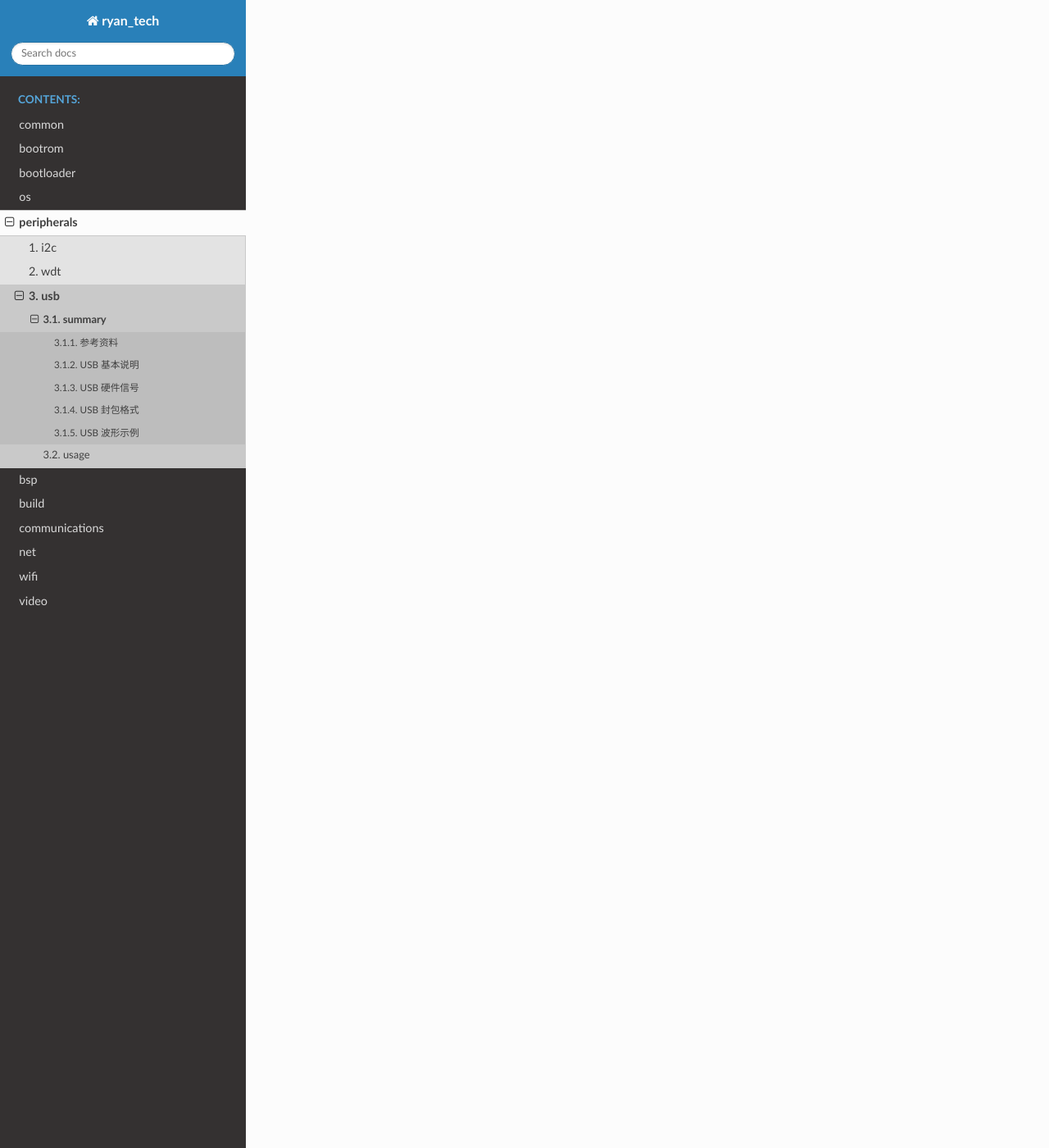
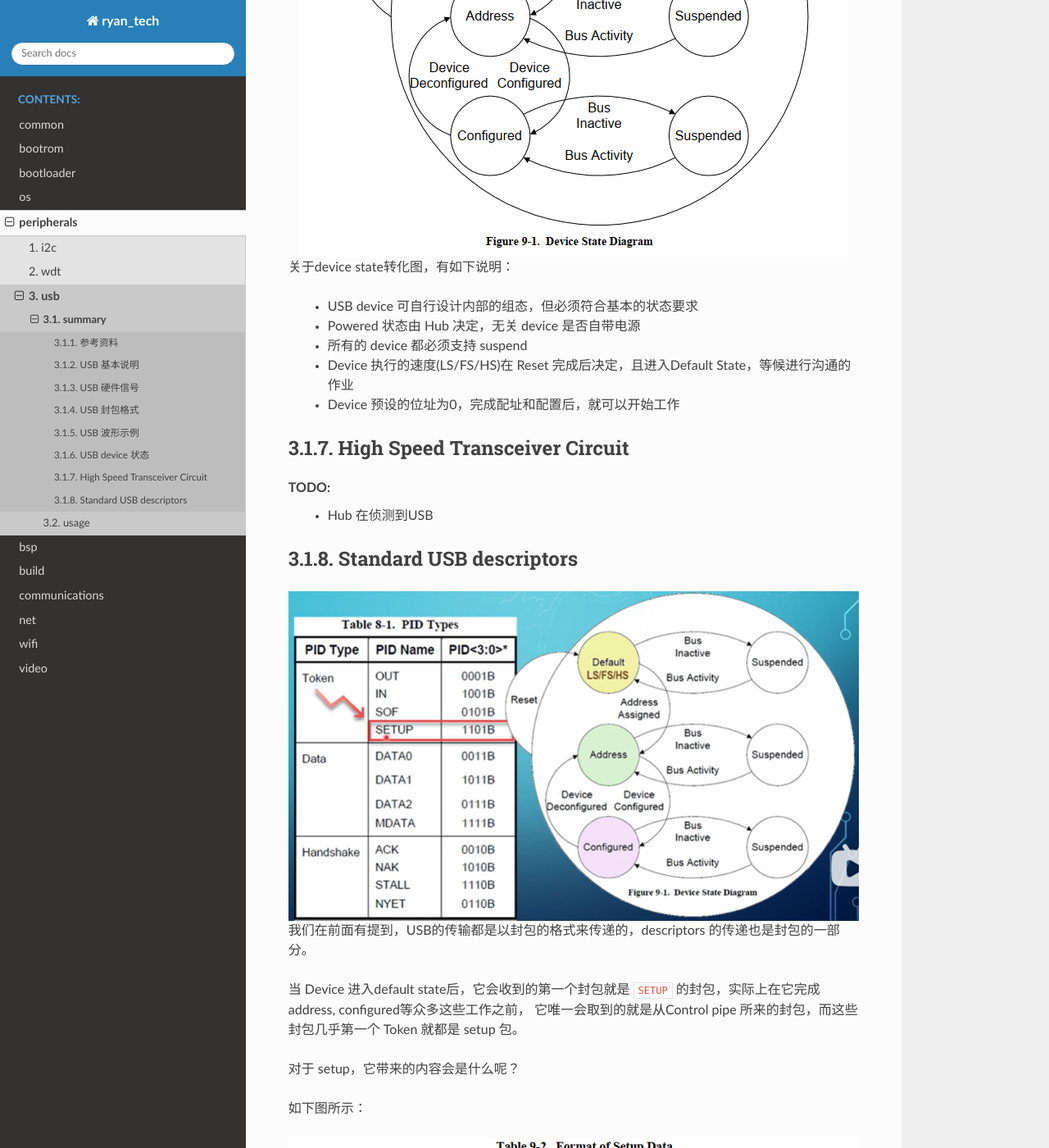
Before and after one commit to BlackTudou/tech_doc, a Sphinx documentation site: the page built from source/peripherals/usb/summary/index.rst, in a window 1280 px wide and 1400 px high, scrolled down 8564 px. Shown: the whole window at 82% size. Built offline with Sphinx 7.4.7 and the Read the Docs theme 2.0.0, drawn with Linux system fonts in a browser that asks for light colours; some of the changed text lies outside the part shown.

Commit message:
update usb

```diff
--- a/source/peripherals/usb/summary/index.rst
+++ b/source/peripherals/usb/summary/index.rst
@@ -234,3 +234,49 @@ SOF 格式如下图所示：
 
 USB 波形示例
 ==============
+
+USB device 状态
+================
+
+.. figure:: ../_static/device_state.png
+    :align: center
+    :alt: Images
+    :figclass: align-center
+
+关于device state转化图，有如下说明：
+
+ - USB device 可自行设计内部的组态，但必须符合基本的状态要求
+ - Powered 状态由 Hub 决定，无关 device 是否自带电源
+ - 所有的 device 都必须支持 suspend
+ - Device 执行的速度(LS/FS/HS)在 Reset 完成后决定，且进入Default State，等候进行沟通的作业
+ - Device 预设的位址为0，完成配址和配置后，就可以开始工作
+
+High Speed Transceiver Circuit
+==================================
+
+TODO:
+ - Hub 在侦测到USB
+
+Standard USB descriptors
+==========================
+
+.. figure:: ../_static/setup_packet.png
+    :align: center
+    :alt: Images
+    :figclass: align-center
+
+我们在前面有提到，USB的传输都是以封包的格式来传递的，descriptors 的传递也是封包的一部分。
+
+当 Device 进入default state后，它会收到的第一个封包就是 ``SETUP`` 的封包，实际上在它完成address, configured等众多这些工作之前，
+它唯一会取到的就是从Control pipe 所来的封包，而这些封包几乎第一个 Token 就都是 setup 包。
+
+对于 setup，它带来的内容会是什么呢？
+
+如下图所示：
+
+.. figure:: ../_static/format_of_setup_data.png
+    :align: center
+    :alt: Images
+    :figclass: align-center
+
+它是一个 8 Byte 的结构，比较重要的是第1个byte(bmRequestType)，对于D6...5，在初期的沟通过程中，谈的都是standard的部分。
```
Also changed, not shown: source/peripherals/usb/_static/device_state.png (added), source/peripherals/usb/_static/format_of_setup_data.png (added), source/peripherals/usb/_static/setup_packet.png (added).
